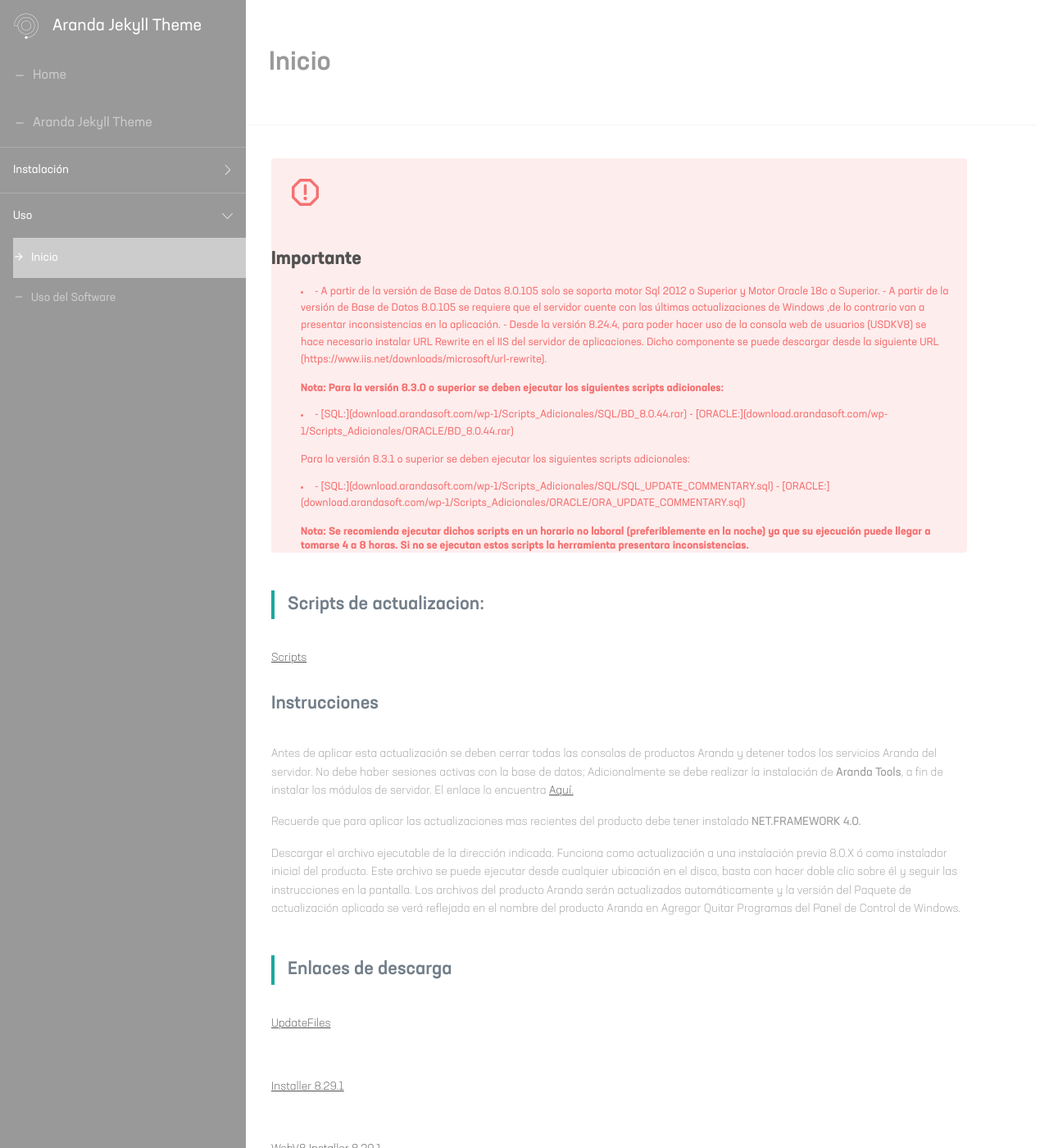
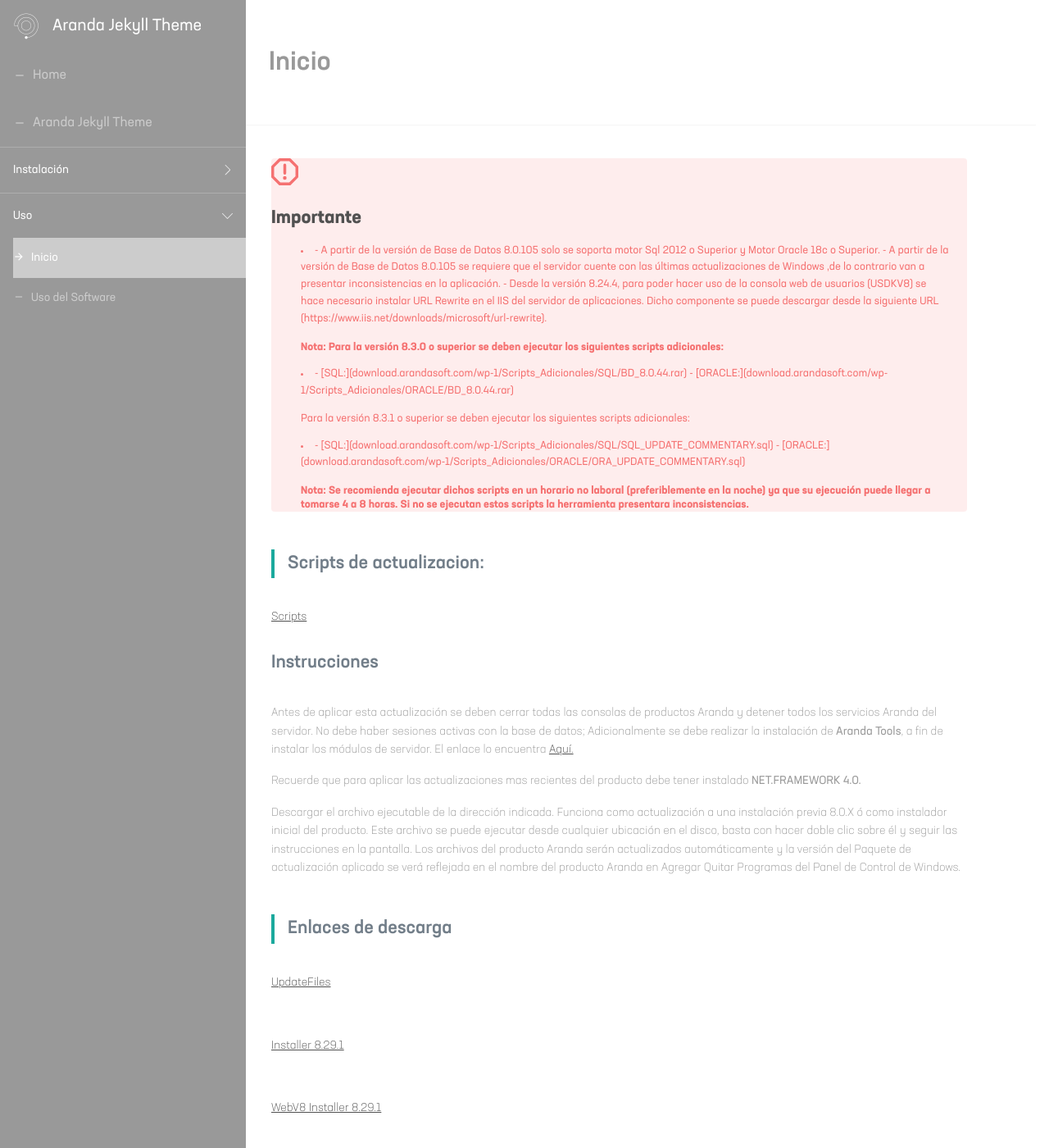
Before and after one commit to Nats85/Manuales-Aranda-Apis, a Jekyll site: the page built from docs/2.1-inicio.md, in a window 1280 px wide and 1400 px high. Shown: the whole window at 82% size. Built offline with Jekyll 4.4.1, drawn with Linux system fonts in a browser that asks for light colours.

Commit message:
Update _default.scss

```diff
--- a/_sass/layouts/_default.scss
+++ b/_sass/layouts/_default.scss
@@ -261,9 +261,6 @@ pre.highlight
     margin-left: 36px;
     margin-right: 22px;
     margin-bottom: 14px;
-}
-.note-icon img {
-    padding: 25px;
 
  }
 .notes li {
```
